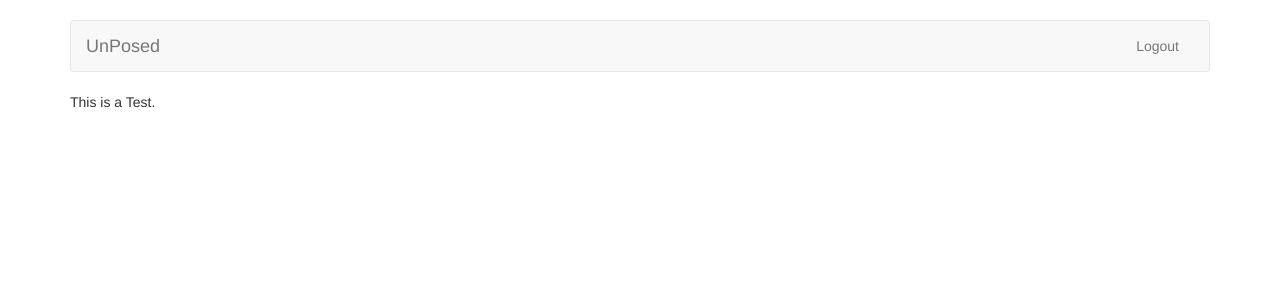
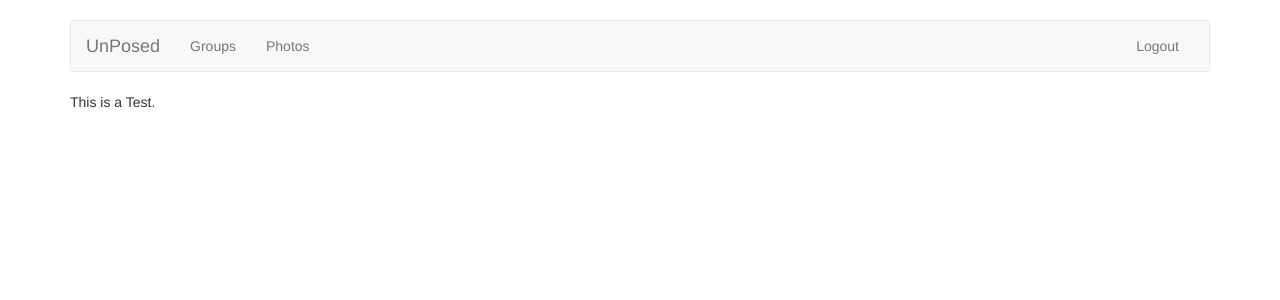
Before and after one commit to Zlash65/UnPosed, a Django app: page /unposd/ in a window 1280 px wide. Shown: the top 300 px of the page. Run offline with Django 3.2, Linux system fonts and the light colour scheme; the visitor is signed in with stand-in values (Sample User, id 1).

Commit message:
options added on navbar for quick routing

```diff
--- a/unposd/templates/base.html
+++ b/unposd/templates/base.html
@@ -8,7 +8,7 @@
 	<link rel="stylesheet" type="text/css" href="{% static 'style.css' %}">
 
 	{% block head %}
-	<title> Login </title>
+	<title> Home </title>
 	{% endblock %}
 
 </head>
@@ -26,16 +26,21 @@
 						<span class="icon-bar"></span>
 						<span class="icon-bar"></span>
 					</button>
-					<a class="navbar-brand" href="/">UnPosed</a>
+					<a class="navbar-brand" href="">UnPosed</a>
 				</div>
 				{% if not user.is_authenticated %}
-					<div id="navbar" class="navbar-collapse collapse">
-						<ul class="nav navbar-nav navbar-right">
-							<li><a href="/unposd/register">Register </a></li>
-						</ul>
-					</div>
+				<div id="navbar" class="navbar-collapse collapse">
+					<ul class="nav navbar-nav navbar-right">
+						<li><a href="/unposd/register">Register </a></li>
+					</ul>
+				</div>
 				{% else %}
 				<div id="navbar" class="navbar-collapse collapse">
+
+					<ul class="nav navbar-nav navbar-left">
+						<li><a href="/unposd/groups"> Groups </a></li>
+						<li><a href="/unposd/photos"> Photos </a></li>
+					</ul>
 					<ul class="nav navbar-nav navbar-right">
 						<li><a href="/unposd/logout">Logout </a></li>
 					</ul>
```
